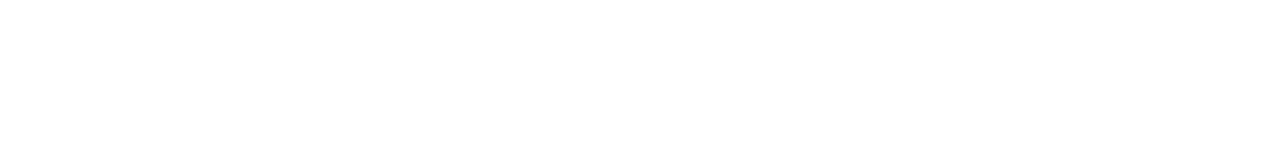
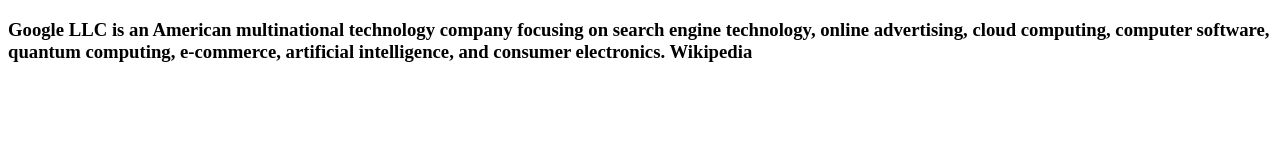
Before and after one commit to visu115/welcomepage, a plain HTML site: page file.html in a window 1280 px wide. Drawn offline with Linux system fonts and the light colour scheme.

Commit message:
change file

```diff
--- a/file.html
+++ b/file.html
@@ -1,12 +1,17 @@
 <!DOCTYPE html>
 <html lang="en">
+
 <head>
     <meta charset="UTF-8">
     <meta http-equiv="X-UA-Compatible" content="IE=edge">
     <meta name="viewport" content="width=device-width, initial-scale=1.0">
     <title>Document</title>
 </head>
+
 <body>
+    <h3>Google LLC is an American multinational technology company focusing on search engine technology, online
+        advertising, cloud computing, computer software, quantum computing, e-commerce, artificial intelligence, and
+        consumer electronics. Wikipedia</h3>
+</body>
 
-</body>
 </html>
```
